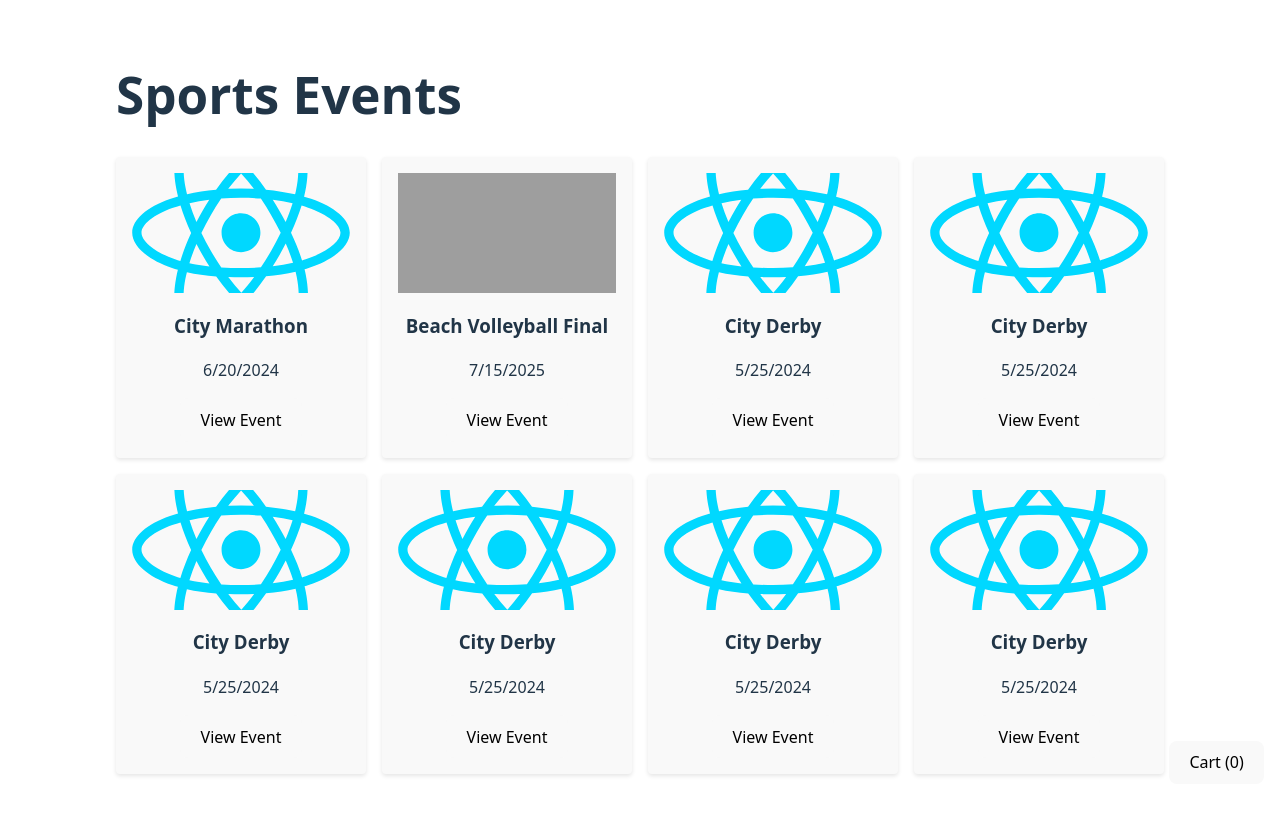
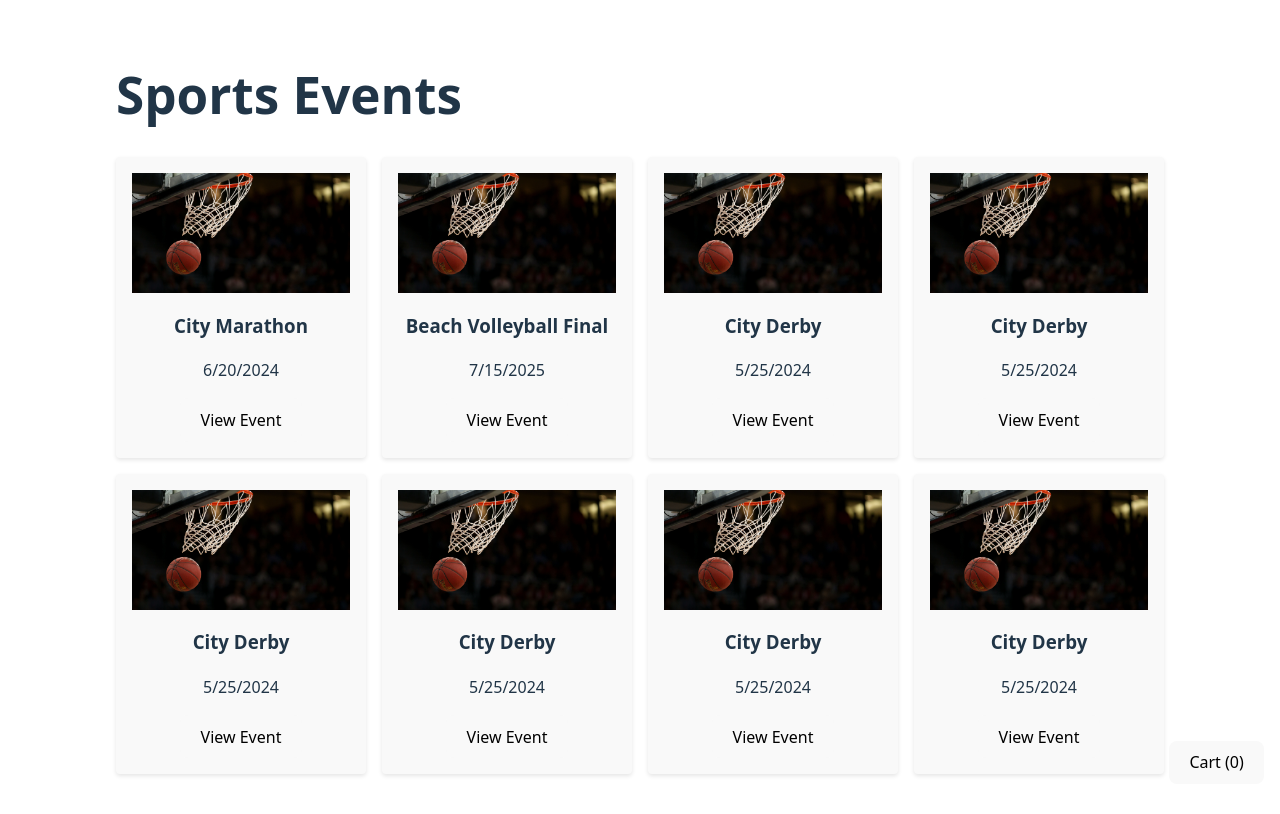
Before and after one commit to samuel922/SportsTicketingSystem, a React (Vite) app in the folder TicketingSystem/: page / in a window 1280 px wide. Shown: the top 814 px of the page. Built offline with nearby package versions, Linux system fonts and the light colour scheme; grey boxes are pictures that could not be loaded.

Commit message:
added build

```diff
--- a/TicketingSystem/src/data/events.js
+++ b/TicketingSystem/src/data/events.js
@@ -4,7 +4,7 @@ export const events = [
     name: 'City Marathon',
     date: '2024-06-20',
     description: 'Annual city marathon with thousands of runners.',
-    image: '/assets/react.svg',
+    image: '/assets/game.jpg',
     prices: { kid: 5, adult: 10, couple: 18, family: 25 },
   },
   {
@@ -20,7 +20,7 @@ export const events = [
     name: 'City Derby',
     date: '2024-05-25',
     description: 'Local football teams battle for the trophy.',
-    image: '/assets/react.svg',
+    image: '/assets/game.jpg',
     prices: { kid: 6, adult: 12, couple: 20, family: 30 },
   },
   {
@@ -28,7 +28,7 @@ export const events = [
     name: 'City Derby',
     date: '2024-05-25',
     description: 'Local football teams battle for the trophy.',
-    image: '/assets/react.svg',
+    image: '/assets/game.jpg',
     prices: { kid: 6, adult: 12, couple: 20, family: 30 },
   },
   {
@@ -36,7 +36,7 @@ export const events = [
     name: 'City Derby',
     date: '2024-05-25',
     description: 'Local football teams battle for the trophy.',
-    image: '/assets/react.svg',
+    image: '/assets/game.jpg',
     prices: { kid: 6, adult: 12, couple: 20, family: 30 },
   },
   {
@@ -44,7 +44,7 @@ export const events = [
     name: 'City Derby',
     date: '2024-05-25',
     description: 'Local football teams battle for the trophy.',
-    image: '/assets/react.svg',
+    image: '/assets/game.jpg',
     prices: { kid: 6, adult: 12, couple: 20, family: 30 },
   },
   {
@@ -52,7 +52,7 @@ export const events = [
     name: 'City Derby',
     date: '2024-05-25',
     description: 'Local football teams battle for the trophy.',
-    image: '/assets/react.svg',
+    image: '/assets/game.jpg',
     prices: { kid: 6, adult: 12, couple: 20, family: 30 },
   },
   {
@@ -60,7 +60,7 @@ export const events = [
     name: 'City Derby',
     date: '2024-05-25',
     description: 'Local football teams battle for the trophy.',
-    image: '/assets/react.svg',
+    image: '/assets/game.jpg',
     prices: { kid: 6, adult: 12, couple: 20, family: 30 },
   },
 ]
```
Also changed, not shown: TicketingSystem/public/assets/game.jpg (renamed from TicketingSystem/src/assets/game.jpg), TicketingSystem/public/assets/react.svg (deleted).
